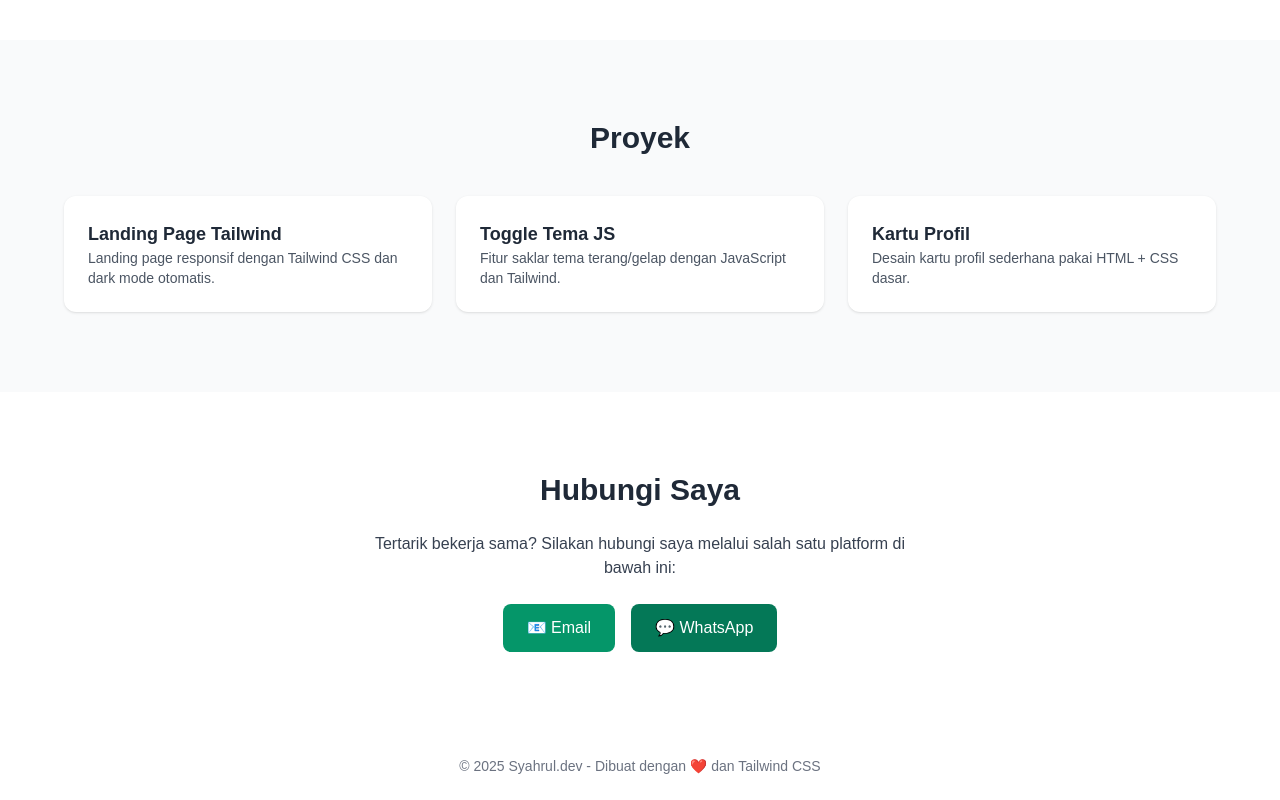
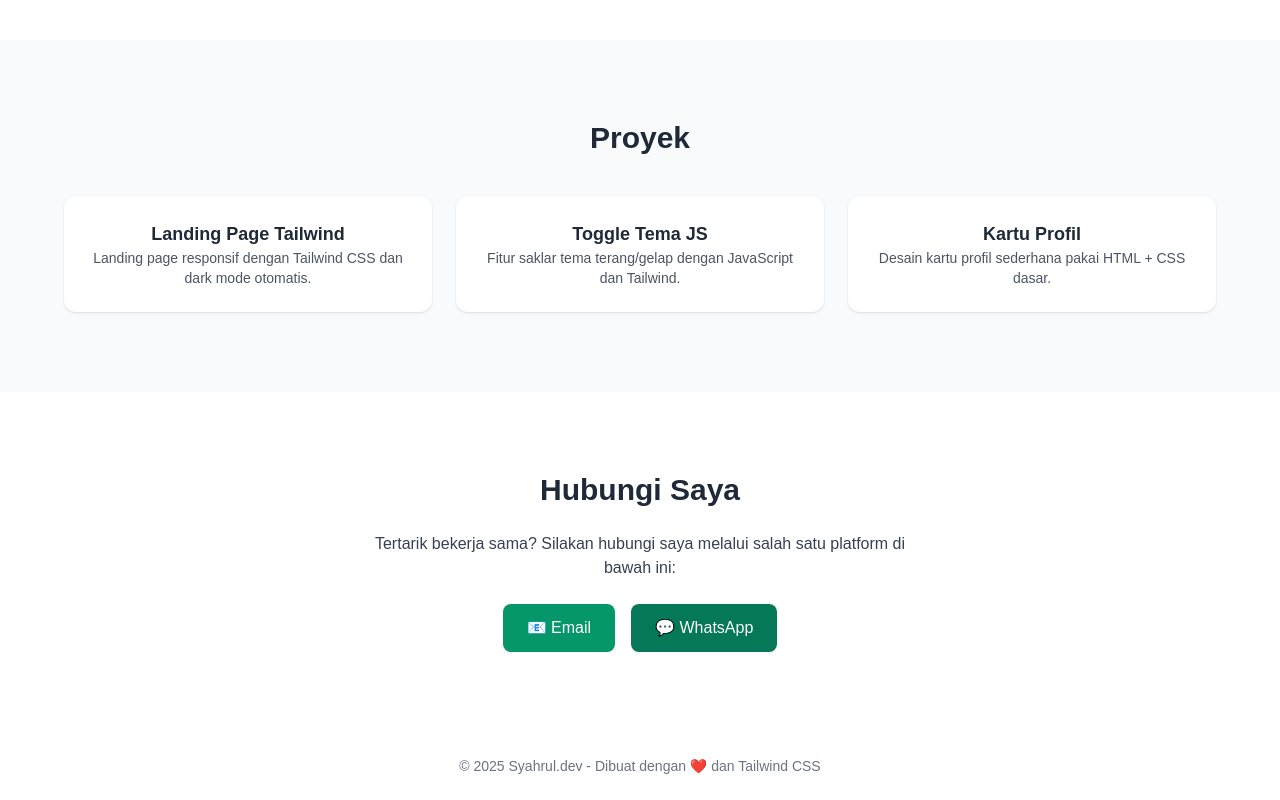
Before and after one commit to Syahrulannm/company-profil-syahrul, a plain HTML site: page index.html in a window 1280 px wide. Shown: the part 1056-1856 px from the top of the page. Drawn offline with nearby package versions, Linux system fonts and the light colour scheme.

Commit message:
Update Toggle

```diff
--- a/index.html
+++ b/index.html
@@ -3,7 +3,7 @@
   <head>
     <meta charset="UTF-8" />
     <meta name="viewport" content="width=device-width, initial-scale=1.0" />
-    <title>Syahrul | Frontend Web Developer</title>
+    <title>Syahrul | Web Company</title>
     <script src="https://cdn.tailwindcss.com"></script>
     <!-- AOS Stylesheet -->
     <link href="https://unpkg.com/aos@2.3.1/dist/aos.css" rel="stylesheet" />
@@ -71,16 +71,19 @@
     <section id="layanan" class="py-20 px-6 dark:bg-emerald-800">
       <h2 class="text-3xl font-bold text-center mb-10">Layanan</h2>
       <div class="grid gap-6 sm:grid-cols-2 lg:grid-cols-3 max-w-6xl mx-auto">
+        <!-- Layanan 1 -->
         <div class="bg-white dark:bg-gray-900 p-6 rounded-xl shadow hover:shadow-lg transition text-center" data-aos="zoom-in">
           <div class="text-4xl mb-4 text-emerald-500">🎨</div>
           <h3 class="text-lg font-semibold">Web Design</h3>
           <p class="text-sm text-gray-600 dark:text-gray-300">Desain antarmuka modern dan ramah pengguna.</p>
         </div>
+        <!-- Layanan 2 -->
         <div class="bg-white dark:bg-gray-900 p-6 rounded-xl shadow hover:shadow-lg transition text-center" data-aos="zoom-in" data-aos-delay="100">
           <div class="text-4xl mb-4 text-emerald-500">💻</div>
           <h3 class="text-lg font-semibold">Frontend Dev</h3>
           <p class="text-sm text-gray-600 dark:text-gray-300">Membangun website responsif dengan HTML, CSS, JavaScript, dan Tailwind CSS.</p>
         </div>
+        <!-- Layanan 3 -->
         <div class="bg-white dark:bg-gray-900 p-6 rounded-xl shadow hover:shadow-lg transition text-center" data-aos="zoom-in" data-aos-delay="200">
           <div class="text-4xl mb-4 text-emerald-500">🚀</div>
           <h3 class="text-lg font-semibold">Deploy & Hosting</h3>
@@ -93,15 +96,18 @@
     <section id="proyek" class="py-20 px-6 bg-gray-50 dark:bg-emerald-900">
       <h2 class="text-3xl font-bold text-center mb-10">Proyek</h2>
       <div class="grid gap-6 sm:grid-cols-2 lg:grid-cols-3 max-w-6xl mx-auto">
-        <div class="bg-white dark:bg-gray-800 p-6 rounded-xl shadow hover:shadow-lg transition" data-aos="fade-up">
+        <!-- Proyek 1 -->
+        <div class="bg-white dark:bg-gray-800 p-6 rounded-xl shadow hover:shadow-lg transition text-center" data-aos="fade-up">
           <h3 class="text-lg font-semibold">Landing Page Tailwind</h3>
           <p class="text-sm text-gray-600 dark:text-gray-300">Landing page responsif dengan Tailwind CSS dan dark mode otomatis.</p>
         </div>
-        <div class="bg-white dark:bg-gray-800 p-6 rounded-xl shadow hover:shadow-lg transition" data-aos="fade-up" data-aos-delay="100">
+        <!-- Proyek 2 -->
+        <div class="bg-white dark:bg-gray-800 p-6 rounded-xl shadow hover:shadow-lg transition text-center" data-aos="fade-up" data-aos-delay="100">
           <h3 class="text-lg font-semibold">Toggle Tema JS</h3>
           <p class="text-sm text-gray-600 dark:text-gray-300">Fitur saklar tema terang/gelap dengan JavaScript dan Tailwind.</p>
         </div>
-        <div class="bg-white dark:bg-gray-800 p-6 rounded-xl shadow hover:shadow-lg transition" data-aos="fade-up" data-aos-delay="200">
+        <!-- Proyek 3 -->
+        <div class="bg-white dark:bg-gray-800 p-6 rounded-xl shadow hover:shadow-lg transition text-center" data-aos="fade-up" data-aos-delay="200">
           <h3 class="text-lg font-semibold">Kartu Profil</h3>
           <p class="text-sm text-gray-600 dark:text-gray-300">Desain kartu profil sederhana pakai HTML + CSS dasar.</p>
         </div>
```
